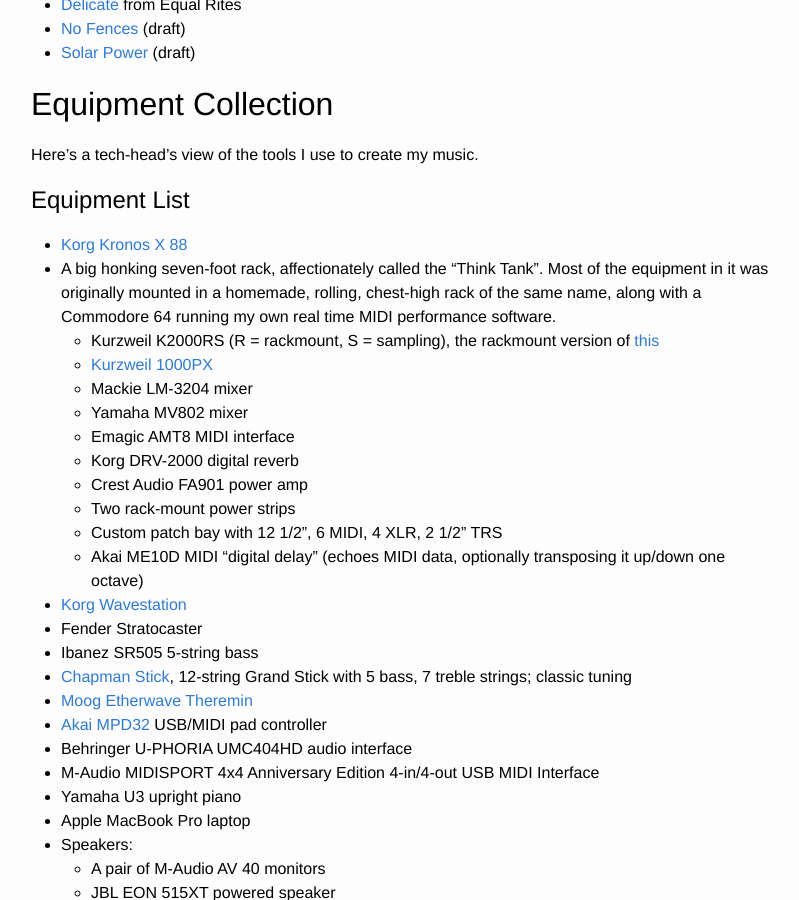
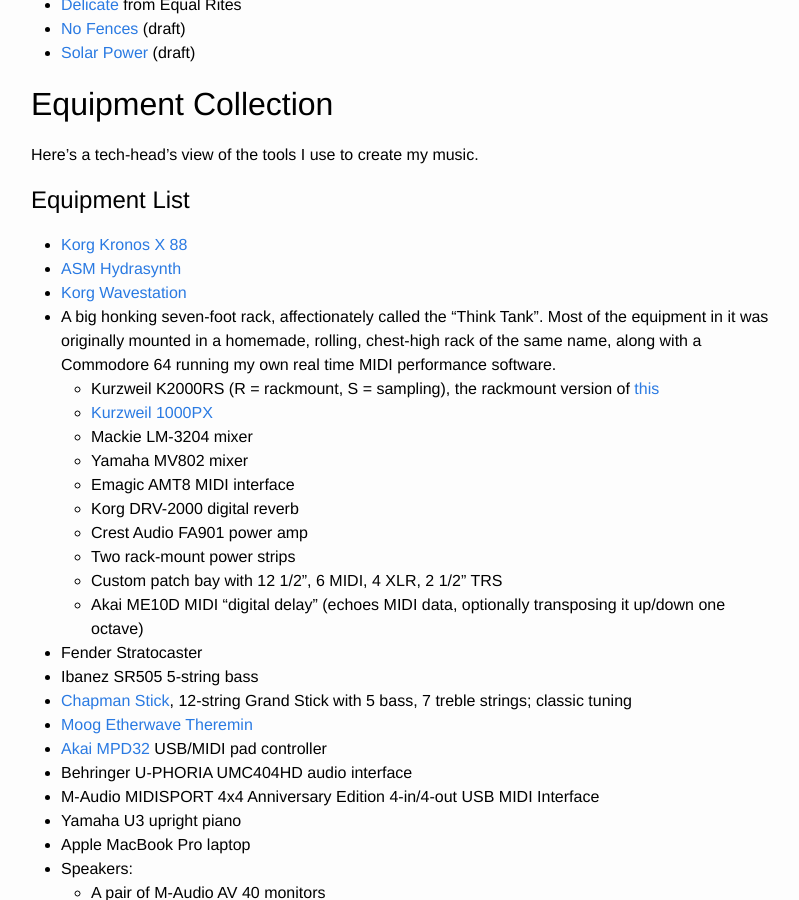
Before and after one commit to jimm/www-jimmenard-com-jekyll, a Jekyll site: the page built from music.md, in a window 1280 px wide and 900 px high, scrolled down 1188 px. Shown: the whole window, without its empty margins (239-1038 px from the left). Built offline with Jekyll 4.4.1, drawn with Linux system fonts in a browser that asks for light colours.

Commit message:
added hydrasynth

```diff
--- a/music.md
+++ b/music.md
@@ -61,6 +61,8 @@ Here's a tech-head's view of the tools I use to create my music.
 ## Equipment List
 
 - [Korg Kronos X 88](https://www.korg.com/us/products/synthesizers/kronos_x/)
+- [ASM Hydrasynth](https://www.ashunsoundmachines.com/hydrasynth-key)
+- [Korg Wavestation](https://en.wikipedia.org/wiki/Korg_Wavestation)
 - A big honking seven-foot rack, affectionately called the "Think Tank".
   Most of the equipment in it was originally mounted in a homemade, rolling,
   chest-high rack of the same name, along with a Commodore 64 running my own
```
Also changed, not shown: other parts of music.md (+0 -1 lines).
